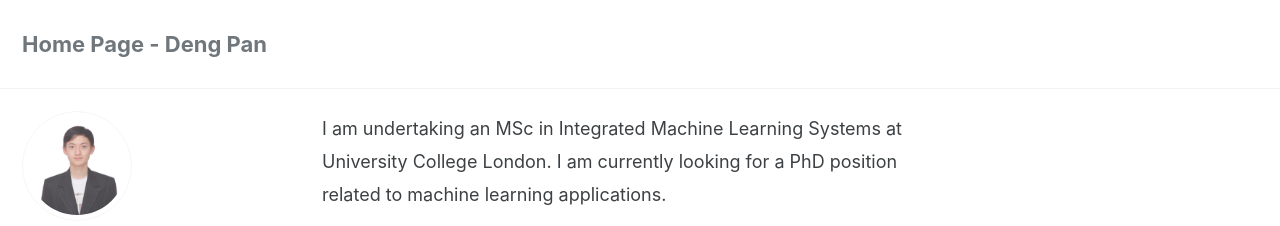
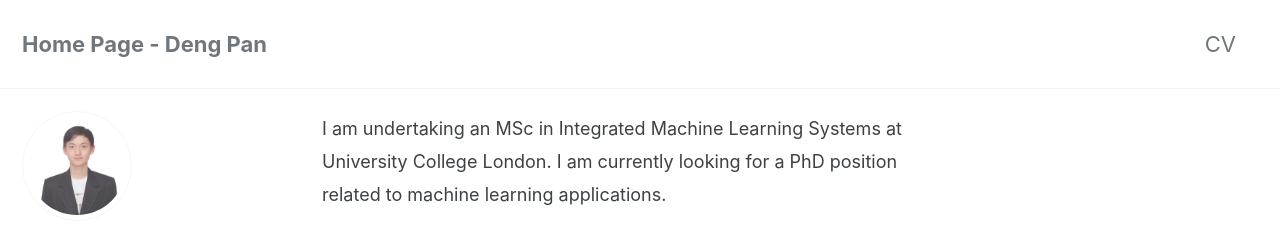
Before and after one commit to Deng-1-Pan/Deng-1-Pan.github.io, a Jekyll site: the page built from index.html, in a window 1280 px wide and 936 px high. Shown: the top 226 px of the window. Built offline with Jekyll 4.4.1, drawn with Linux system fonts in a browser that asks for light colours; cached includes are drawn as plain includes.

```diff
--- a/_data/navigation.yml
+++ b/_data/navigation.yml
@@ -10,3 +10,5 @@ main:
   #   url: /collection-archive/
   # - title: "Sitemap"
   #   url: /sitemap/
+  - title: "CV"
+    url: https://mmistakes.github.io/Deng-1-Pan.github.io/docs/_mydoc/Aymen_Kefi_s_CV.pdf
```
Also changed, not shown: 1 other file.
